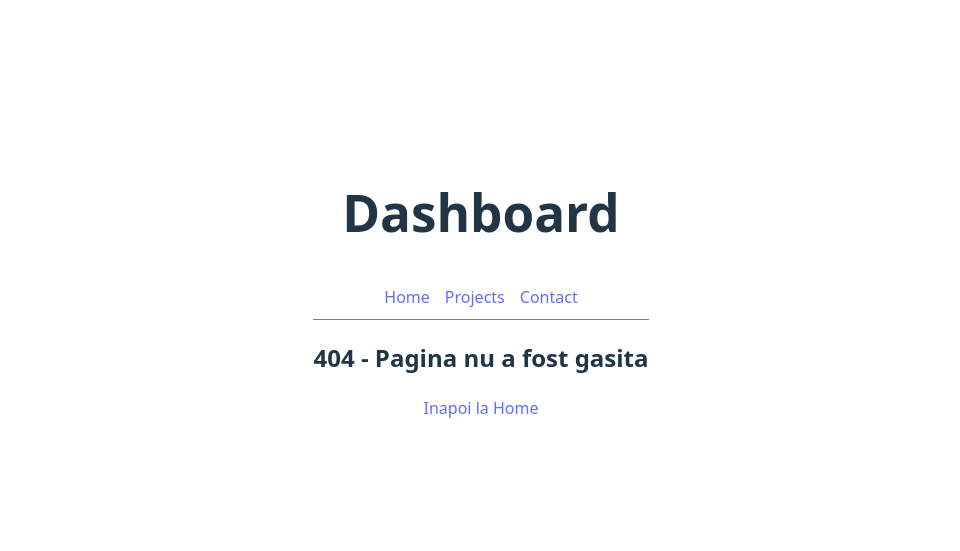
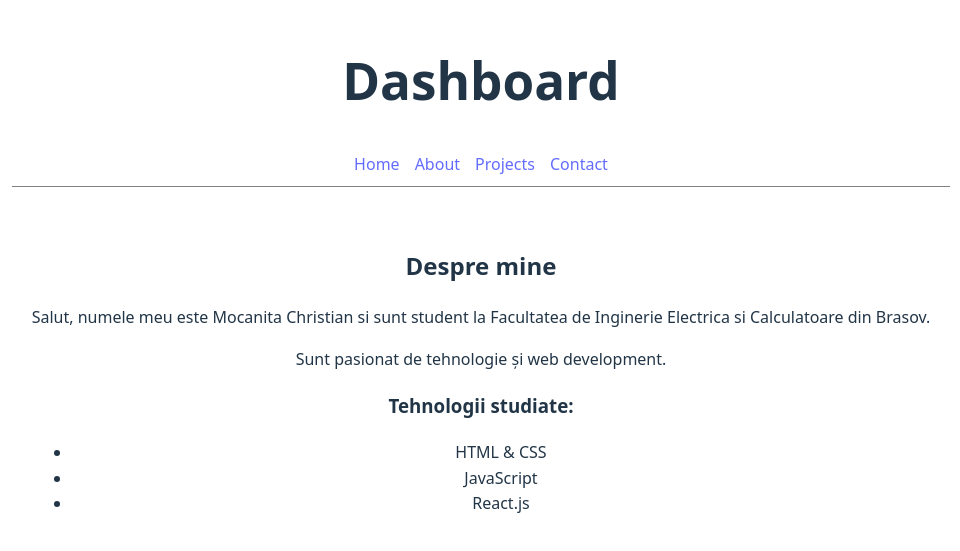
Before and after one commit to Chris90w4/Lab_PW, a React (Vite) app: page /about in a window 1280 px wide. Before the commit this address had no page. Shown: the part 115-666 px from the top of the page, without its empty margins (159-1119 px from the left). Built offline with nearby package versions, Linux system fonts and the light colour scheme.

Commit message:
feat: am uitat ultimul exercitiu (lab 7)

```diff
--- a/src/App.jsx
+++ b/src/App.jsx
@@ -4,6 +4,7 @@ import Home from './pages/Home';
 import Projects from './pages/Projects';
 import Contact from './pages/Contact';
 import NotFound from './pages/NotFound';
+import About from './pages/About'
 import './App.css';
 
 function App() {
@@ -14,6 +15,7 @@ function App() {
         <Navbar />
         <Routes>
           <Route path="/" element={<Home />} />
+          <Route path="/about" element={<About />} />
           <Route path="/projects" element={<Projects />} />
           <Route path="/contact" element={<Contact />} />
           <Route path="*" element={<NotFound />} />
--- a/src/Navbar.jsx
+++ b/src/Navbar.jsx
@@ -4,6 +4,7 @@ function Navbar() {
     return (
         <nav style={{ marginBottom: '20px', padding: '10px', borderBottom: '1px solid gray' }}>
             <Link to="/" style={{ marginRight: '15px' }}>Home</Link>
+            <Link to="/about" style={{ marginRight: '15px' }}>About</Link>
             <Link to="/projects" style={{ marginRight: '15px' }}>Projects</Link>
             <Link to="/contact">Contact</Link>
         </nav>
--- /dev/null
+++ b/src/pages/About.jsx
@@ -0,0 +1,17 @@
+function About() {
+    return (
+        <div style={{ padding: '20px', lineHeight: '1.6' }}>
+            <h2>Despre mine</h2>
+            <p>Salut, numele meu este Mocanita Christian si sunt student la Facultatea de Inginerie Electrica si Calculatoare din Brasov.</p>
+            <p>Sunt pasionat de tehnologie și web development.</p>
+            <h3>Tehnologii studiate:</h3>
+            <ul>
+                <li>HTML & CSS</li>
+                <li>JavaScript</li>
+                <li>React.js</li>
+            </ul>
+        </div>
+    );
+}
+
+export default About;
```
